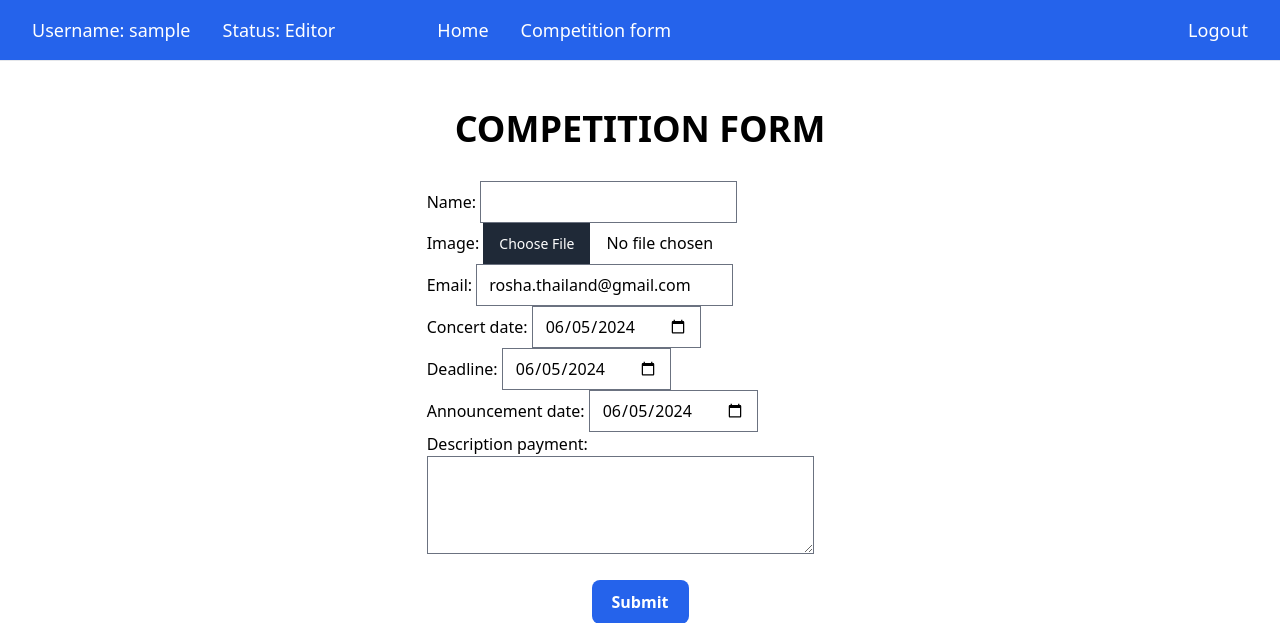
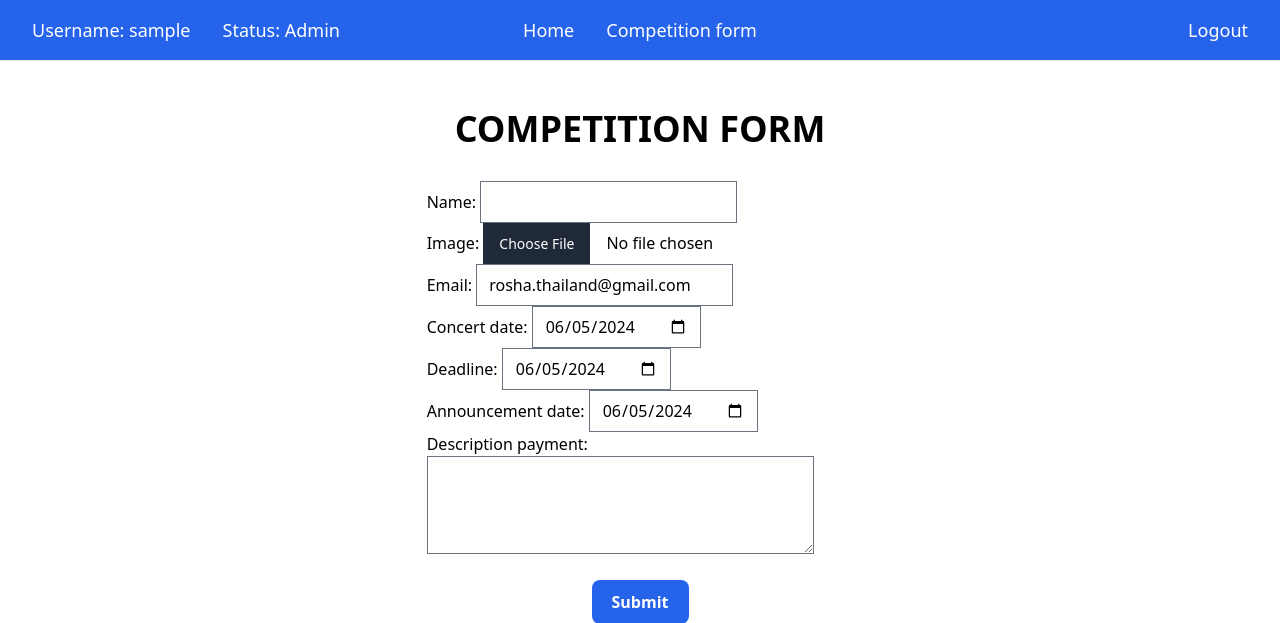
Before and after one commit to llOriginaljuonll/rosha_application, a Django app: page /competition_form/ in a window 1280 px wide. Shown: the top 623 px of the page. Run offline with Django 5.2, Linux system fonts and the light colour scheme; the visitor is signed in with stand-in values (Sample User, id 1); some libraries are stand-ins or nearby versions.

Commit message:
restricting topic on navbar

```diff
--- a/templates/components/navbar.html
+++ b/templates/components/navbar.html
@@ -5,15 +5,17 @@
                 <p class="block py-2 px-3 bg-blue-700 rounded md:bg-transparent md:p-0 md:dark:text-blue-500" aria-current="page">Username: {{ request.user.username }}</p>
             </li>
             <li>
-                <p class="block py-2 px-3  rounded hover:bg-gray-100 md:hover:bg-transparent md:p-0 md:dark:hover:text-blue-500 dark:text-white dark:hover:bg-gray-700 dark:hover:text-white md:dark:hover:bg-transparent dark:border-gray-700">Status: {% if user.is_superuser %}Editor{% elif user.is_staff %}Staff{% else %}Active{% endif %}</p>
+                <p class="block py-2 px-3  rounded hover:bg-gray-100 md:hover:bg-transparent md:p-0 md:dark:hover:text-blue-500 dark:text-white dark:hover:bg-gray-700 dark:hover:text-white md:dark:hover:bg-transparent dark:border-gray-700">Status: {% if user.is_superuser %}Admin{% elif user.is_editor %}Editor{% elif user.is_staff %}Staff{% else %}Active{% endif %}</p>
             </li>
         </ul>
-        <ul class="flex flex-col p-4 md:p-0 mt-4 text-white font-medium text-lg border border-gray-100 rounded-lg md:space-x-8 rtl:space-x-reverse md:flex-row md:mt-0 md:border-0  dark:bg-gray-800 md:dark:bg-gray-900 dark:border-gray-700">
+        <ul class="flex flex-col p-4 md:p-0 mt-4 text-white font-medium text-lg border border-gray-100 rounded-lg md:space-x-8 rtl:space-x-reverse md:flex-row md:mt-0 md:border-0  dark:bg-gray-800 md:dark:bg-gray-900 dark:border-gray-700 justify-center">
             <li>
                 <a href="{% url "competition:list" %}" class="block py-2 px-3 bg-blue-700 rounded md:bg-transparent md:p-0 md:dark:text-blue-500" aria-current="page">Home</a>
             </li>
             <li>
-                <a href="{% url "competition:form" %}" class="block py-2 px-3  rounded hover:bg-gray-100 md:hover:bg-transparent md:p-0 md:dark:hover:text-blue-500 dark:text-white dark:hover:bg-gray-700 dark:hover:text-white md:dark:hover:bg-transparent dark:border-gray-700">Competition form</a>
+                {% if user.is_superuser %}
+                    <a href="{% url "competition:form" %}" class="block py-2 px-3  rounded hover:bg-gray-100 md:hover:bg-transparent md:p-0 md:dark:hover:text-blue-500 dark:text-white dark:hover:bg-gray-700 dark:hover:text-white md:dark:hover:bg-transparent dark:border-gray-700">Competition form</a>
+                {% endif %}
             </li>
         </ul>
         <ul class="flex flex-col justify-end p-4 md:p-0 mt-4 text-white font-medium text-lg border border-gray-100 rounded-lg md:space-x-8 rtl:space-x-reverse md:flex-row md:mt-0 md:border-0  dark:bg-gray-800 md:dark:bg-gray-900 dark:border-gray-700">
```
